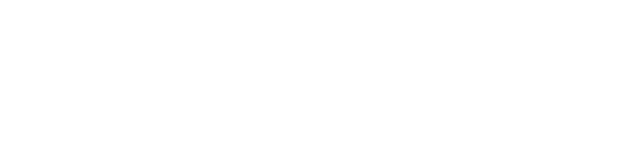
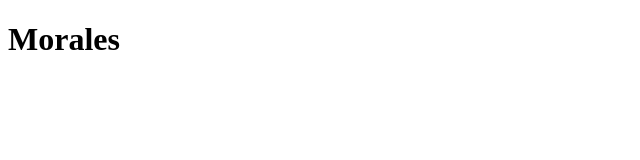
Before and after one commit to Moraburu0395/Mi-primer-trabajo, a plain HTML site: page index.html in a window 1280 px wide. Shown: the whole page, without its empty margins (0-640 px from the left). Drawn offline with Linux system fonts and the light colour scheme.

Commit message:
Mi primera version

```diff
--- a/index.html
+++ b/index.html
@@ -3,9 +3,9 @@
 <head>
     <meta charset="UTF-8">
     <meta name="viewport" content="width=device-width, initial-scale=1.0">
-    <title>Document</title>
+    <title>Alvaro Morales</title>
 </head>
 <body>
-
+    <h1>Morales</h1>
 </body>
 </html>
```
